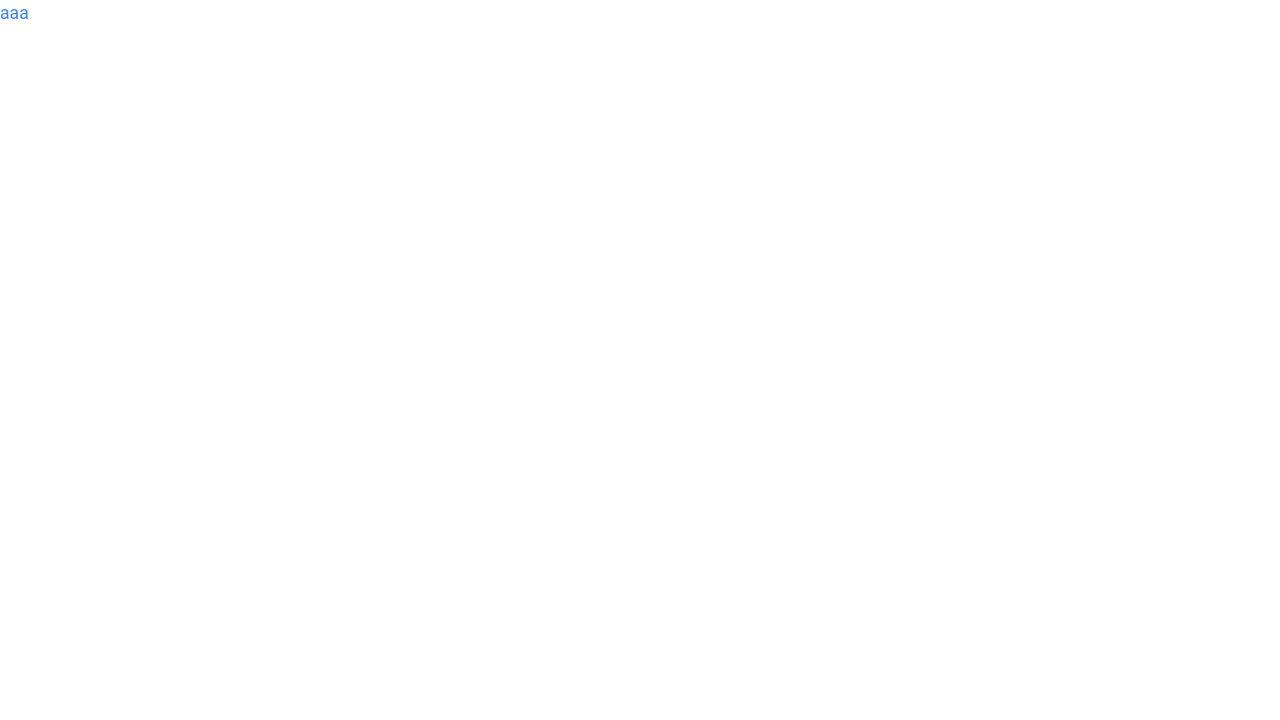
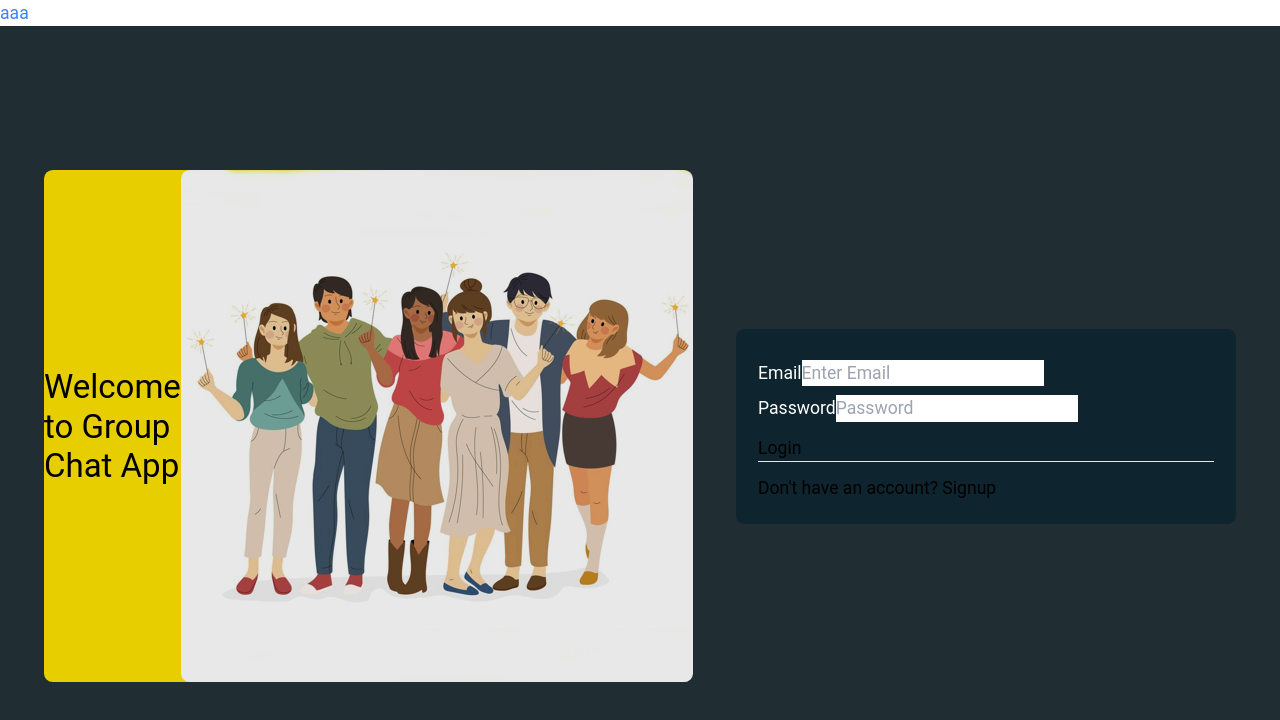
Before and after one commit to RKY2023/Group-Chat-App, a React (Create React App) app in the folder client/: page / in a window 1280 px wide. Shown: the top 720 px of the page. Built offline with nearby package versions, Linux system fonts and the light colour scheme.

Commit message:
debugging

```diff
--- a/client/src/App.js
+++ b/client/src/App.js
@@ -3,8 +3,8 @@ import { Switch, Route } from 'react-router-dom';
 // import { useDispatch } from 'react-redux';
 // import { chatActions } from './store/chatReducer';
 // import '../node_modules/bootstrap/dist/css/bootstrap.css';
-// import GroupChatsApp from './pages/groupchatapp';
-// import LoginPage from './pages/login';
+import GroupChatsApp from './pages/groupchatapp';
+import LoginPage from './pages/login';
 
 
 const App = () => {
@@ -24,13 +24,13 @@ const App = () => {
       {/* {NewGroupModal && <NewGroupForm />}       */}
       <Switch>
         <Route path='/' exact>
-          {/* <LoginPage /> */}
+          <LoginPage />
         </Route>
         <Route path='/chat'>
           {/* <MainView /> */}
         </Route>
         <Route path='/group'>
-          {/* <GroupChatsApp /> */}
+          <GroupChatsApp />
         </Route>
         <Route path='/chat'>
 
```
